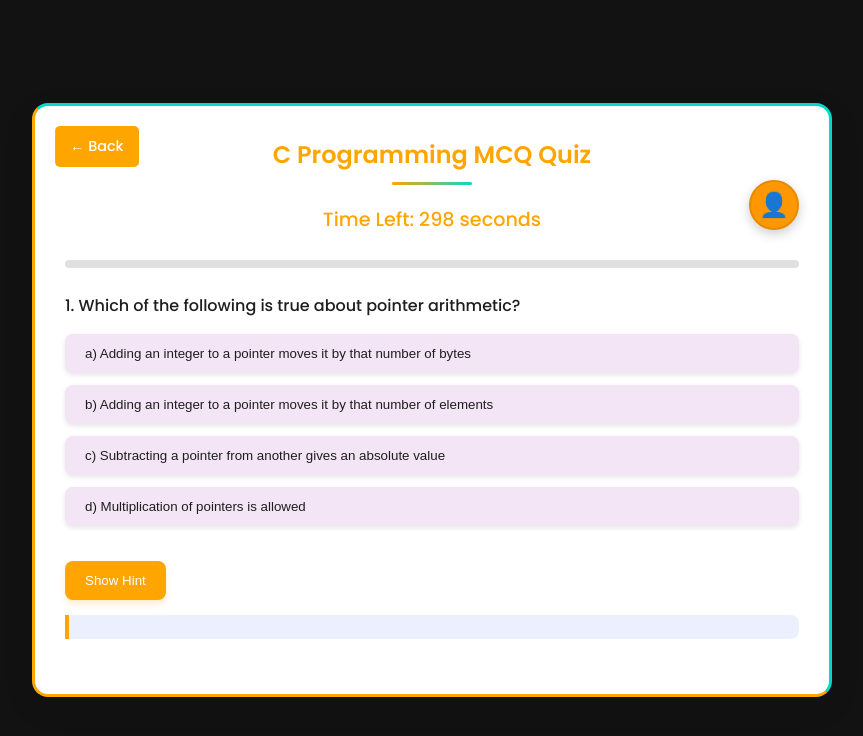
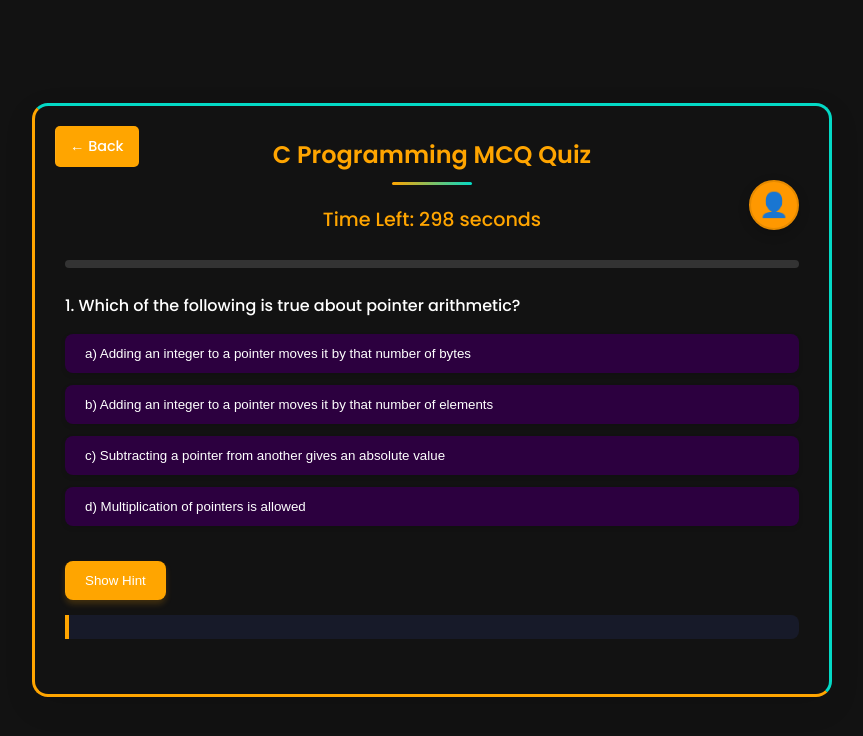
Before and after one commit to smartlearning-30/full-stack-application, a plain HTML site: page frontend/cquiz.html in a window 1280 px wide. Both pictures are taken after a click on the button "Start Quiz". Shown: the whole page, without its empty margins (208-1071 px from the left). Drawn offline with Linux system fonts and the light colour scheme.

Commit message:
some quiz

```diff
--- a/frontend/keypointstore.js
+++ b/frontend/keypointstore.js
@@ -1355,6 +1355,18 @@ const questions = {
             answer: "a",
             hint: "It belongs to a package that includes collections and utility classes.",
             explanation: "The `Scanner` class is part of the `java.util` package."
+        },
+        {
+            question: "Which of these is NOT a valid Java identifier?",
+            options: [
+                "a) myVariable",
+                "b) _123var",
+                "c) 7days",
+                "d) $amount"
+            ],
+            answer: "c",
+            hint: "Java identifiers cannot start with a digit.",
+            explanation: "`7days` is invalid because Java identifiers must not start with a number (though they can contain digits)."
         }
     ],
     operating_system: [
--- a/frontend/quiz.css
+++ b/frontend/quiz.css
@@ -18,7 +18,7 @@
 body {
     font-family: 'Poppins', sans-serif;
     background-color: var(--bg-color);
-    color: var(--text-color);
+    color: #fff;
     line-height: 1.6;
     padding: 20px;
     min-height: 100vh;
@@ -28,7 +28,7 @@ body {
 }
 
 .quiz-container {
-    background: white;
+    background: var(--bg-color);
     border-left: 3px solid var(--primary-color);
     border-bottom: 3px solid var(--primary-color);
     border-right: 3px solid var(--success-color);
@@ -77,7 +77,7 @@ h2::after {
 .question h4 {
     font-weight: 500;
     margin-bottom: 15px;
-    color: var(--dark-color);
+    color: #fff;
 }
 
 .options {
@@ -116,13 +116,13 @@ button:hover::after {
 }
 
 .option-btn {
-    background-color: var(--light-color);
-    color: var(--dark-color);
+    background-color: #2c003f;
+    color: #fff;
     box-shadow: 0 2px 5px rgba(0, 0, 0, 0.1);
 }
 
 .option-btn:hover {
-    background-color: #e2e6ea;
+    background-color: #333;
     transform: translateY(-2px);
     box-shadow: 0 4px 8px rgba(0, 0, 0, 0.15);
 }
@@ -144,11 +144,13 @@ button:hover::after {
 .correct {
     background-color: var(--success-color) !important;
     color: white !important;
+    opacity: 75%;
     animation: pulse 0.5s;
 }
 
 .incorrect {
-    background-color: var(--error-color) !important;
+    background-color: #9c2d3d !important;
+    opacity: 75%;
     color: white !important;
     animation: shake 0.5s;
 }
@@ -158,7 +160,7 @@ button:hover::after {
     margin-top: 25px;
     font-weight: 500;
     font-size: 1.1rem;
-    color: var(--dark-color);
+    color: #fff;
     animation: fadeIn 0.8s ease;
 }
 
@@ -187,7 +189,7 @@ button:hover::after {
 #progressBar {
     width: 100%;
     height: 8px;
-    background-color: #e0e0e0;
+    background-color: #333;
     border-radius: 4px;
     margin: 25px 0;
     overflow: hidden;
@@ -207,6 +209,7 @@ button:hover::after {
     background-color: rgba(46, 204, 113, 0.1);
     border-left: 4px solid var(--success-color);
     border-radius: 0 8px 8px 0;
+    color: #fff;
     display: none;
     animation: slideIn 0.3s ease;
 }
@@ -215,6 +218,7 @@ button:hover::after {
     margin: 15px 0;
     padding: 12px;
     background-color: rgba(67, 97, 238, 0.1);
+    color: #fff;
     border-left: 4px solid var(--primary-color);
     border-radius: 0 8px 8px 0;
     animation: slideIn 0.3s ease;
```
